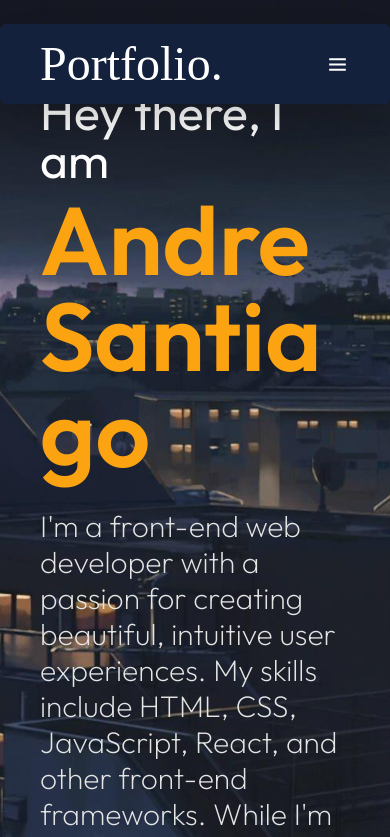
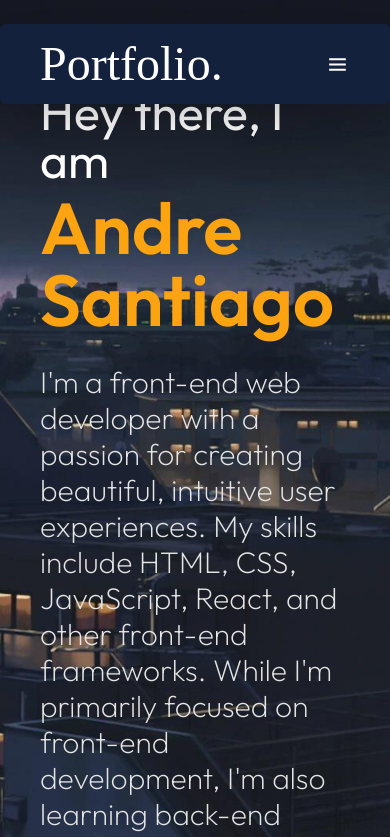
Before and after one commit to Andre-asn/andre-portfolio, a Next.js app: page / in a window 390 px wide. Shown: the top 837 px of the page. Built offline with nearby package versions, Linux system fonts and the light colour scheme; a web font is replaced by a local one.

Commit message:
Fixed width per div
min-width fixed on md screens

```diff
--- a/pages/about.js
+++ b/pages/about.js
@@ -5,7 +5,7 @@ const About = () => {
     return (
       <div id="about" class="container mx-auto">
         <FadeInOnScroll>
-          <div class="grid grid-cols-1 md:grid-cols-2 h-screen">
+          <div class="grid grid-cols-1 md:grid-cols-2 min-h-screen">
             <div class="max-h-96 md:h-screen">
               <img class="w-screen h-screen object-cover object-top" src="test2.jpg" alt=""/>
             </div>
--- a/pages/contact.js
+++ b/pages/contact.js
@@ -35,7 +35,7 @@ const Contact = () => {
   };
 
   return (
-    <form id="contact" className="min-h-screen flex justify-center align-middle items-center text-white">
+    <form id="contact" className="mt-20 md:mt-0 min-h-screen flex justify-center align-middle items-center text-white">
       <div className="bg-[#14213D] min-w-full py-14 shadow-lg rounded-lg">
       <h1 className="text-6xl pb-6 font-outfit font-normal text-center text-white">Get in <span className="text-[#FCA311] font-semibold">touch</span></h1>
       <div className="max-w-4xl mx-auto px-4 sm:px-6 lg:px-8">
--- a/pages/home.js
+++ b/pages/home.js
@@ -3,10 +3,10 @@ import Typed from "react-typed";
 
 const HomePage = () => {
     return (
-        <div id="home" className="pt-12 flex flex-col items-center justify-center min-h-screen bg-fixed bg-center bg-cover sticky bg-image">
+        <div id="home" className="pt-12 mb-20 md:mb-0 flex flex-col items-center justify-center min-h-screen bg-fixed bg-center bg-cover sticky bg-image">
         <div className="max-w-full text-start p-10">
             <h2 className="text-white text-5xl font-outfit font-normal">Hey there, I am</h2>
-            <h1 className="text-[#FCA311] text-8xl py-2 font-outfit font-semibold">Andre Santiago</h1>
+            <h1 className="text-[#FCA311] text-7xl py-2 font-outfit font-semibold">Andre Santiago</h1>
             <p className="text-[#E5E5E5] max-w-[1850px] text-3xl py-5 font-outfit font-light">
             I&apos;m a front-end web developer with a passion for creating beautiful, intuitive user experiences.
             My skills include HTML, CSS, JavaScript, React, and other front-end frameworks.
--- a/pages/works.js
+++ b/pages/works.js
@@ -6,7 +6,7 @@ const Works = () => {
     return (
 <div id="works" className="overflow-hidden min-h-screen flex flex-col justify-center align-middle items-center">
 <FadeInOnScroll>
-  <h1 class="mt-32 text-6xl pb-12 font-outfit font-normal text-white text-center">Some of my <span className="text-[#FCA311] font-semibold">work</span></h1>
+  <h1 class="mt-32 text-6xl pb-10 font-outfit font-normal text-white text-center">Some of my <span className="text-[#FCA311] font-semibold">work</span></h1>
   <div class="overflow-hidden flex flex-col md:flex-row gap-4 items-center">
     <div class="backdrop-blur-[1rem] bg-white/30 p-6 rounded-md shadow-md flex flex-col items-center max-w-[400px]">
       <h2 class="shadow-xl py-4 text-2xl text-white bg-[#14213D] w-full text-center mb-4">Anime Figures eCommerce</h2>
```
